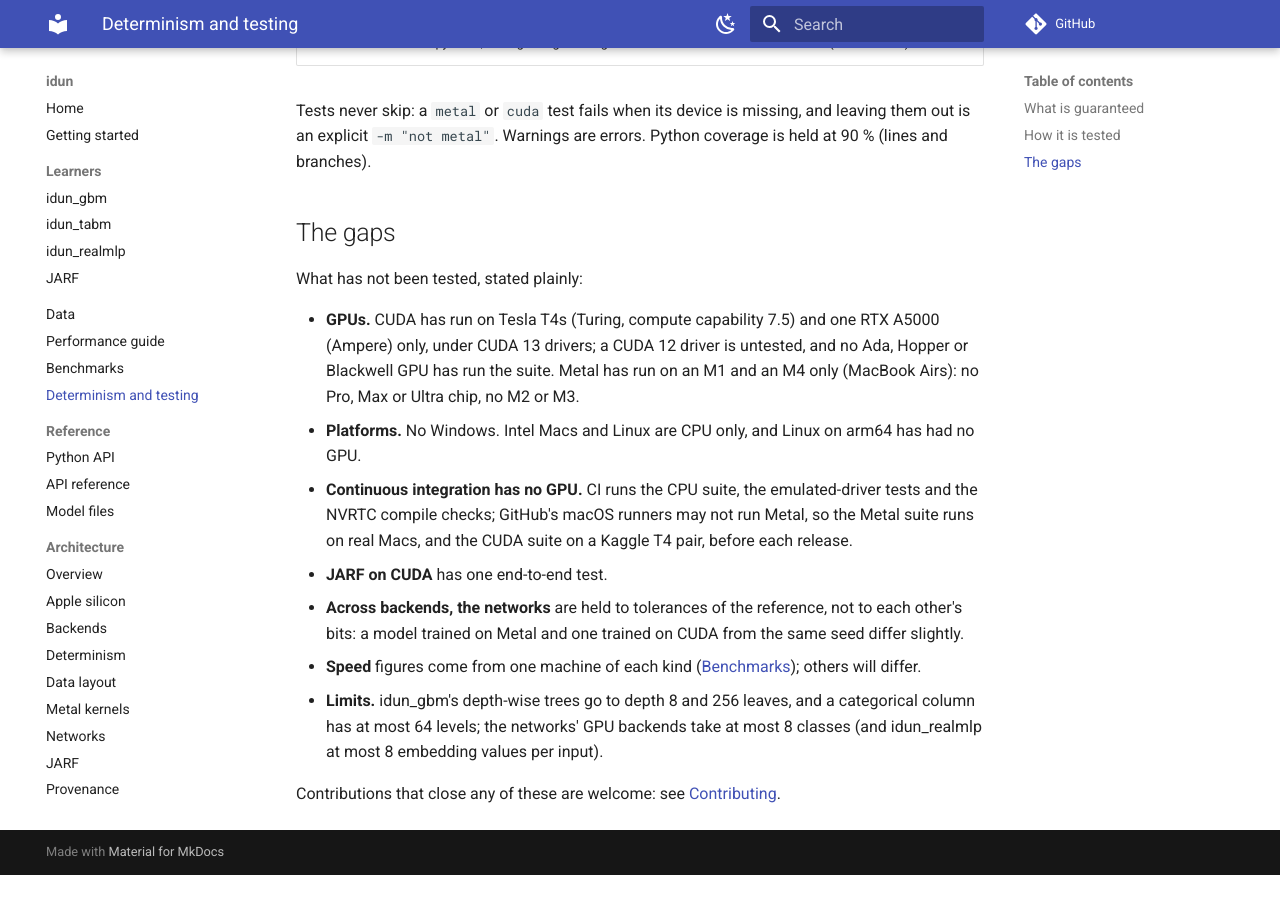
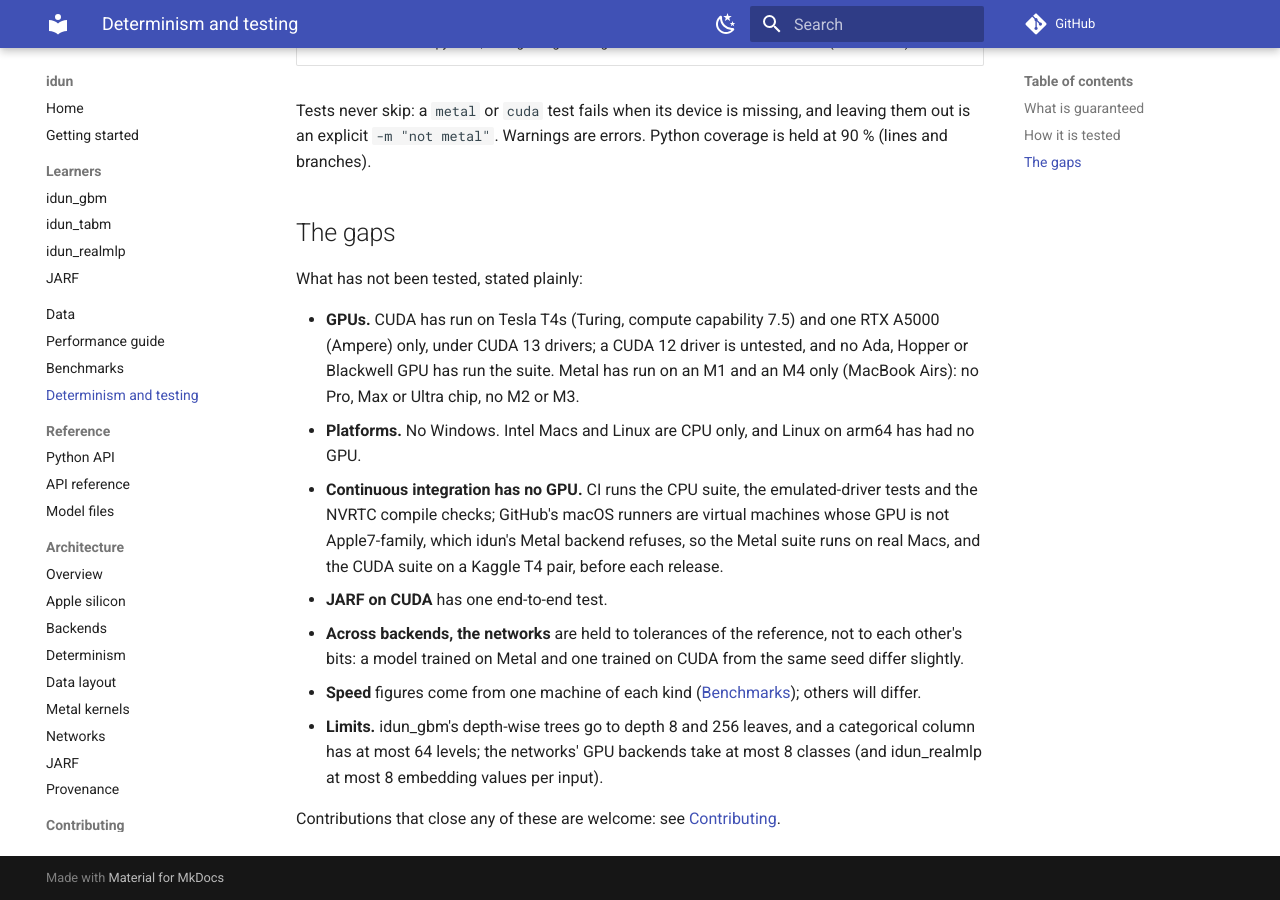
Before and after one commit to AntonShanyuk/idun, an MkDocs documentation site: the page built from docs/testing.md, in a window 1280 px wide and 900 px high, scrolled down 1586 px. Built offline with MkDocs 1.6.1 and Material for MkDocs 9.7.7, drawn with Linux system fonts in a browser that asks for light colours; comment, search, counter and statistics services are not loaded; before the commit the page ends 2461 px from its top, so only the background shows below that.

Commit message:
CI: the macOS job runs the CPU tests and blocks
GitHub's hosted macOS runners are virtual machines whose GPU is not Apple7-family, which idun's Metal backend refuses
(the first runs showed it), so the job builds the Metal library, probes the device and runs the CPU tests, and no
longer reports without blocking. The testing page says why the Metal suite runs on real Macs.

The pre-commit gate is skipped: the change is a workflow and a doc page, which its tests do not read; the workflow
parses and the site builds strictly.

```diff
--- a/docs/testing.md
+++ b/docs/testing.md
@@ -47,8 +47,8 @@ What has not been tested, stated plainly:
   M1 and an M4 only (MacBook Airs): no Pro, Max or Ultra chip, no M2 or M3.
 - **Platforms.** No Windows. Intel Macs and Linux are CPU only, and Linux on arm64 has had no GPU.
 - **Continuous integration has no GPU.** CI runs the CPU suite, the emulated-driver tests and the NVRTC compile checks;
-  GitHub's macOS runners may not run Metal, so the Metal suite runs on real Macs, and the CUDA suite on a Kaggle T4
-  pair, before each release.
+  GitHub's macOS runners are virtual machines whose GPU is not Apple7-family, which idun's Metal backend refuses, so
+  the Metal suite runs on real Macs, and the CUDA suite on a Kaggle T4 pair, before each release.
 - **JARF on CUDA** has one end-to-end test.
 - **Across backends, the networks** are held to tolerances of the reference, not to each other's bits: a model trained
   on Metal and one trained on CUDA from the same seed differ slightly.
```
Also changed, not shown: 1 other file.
